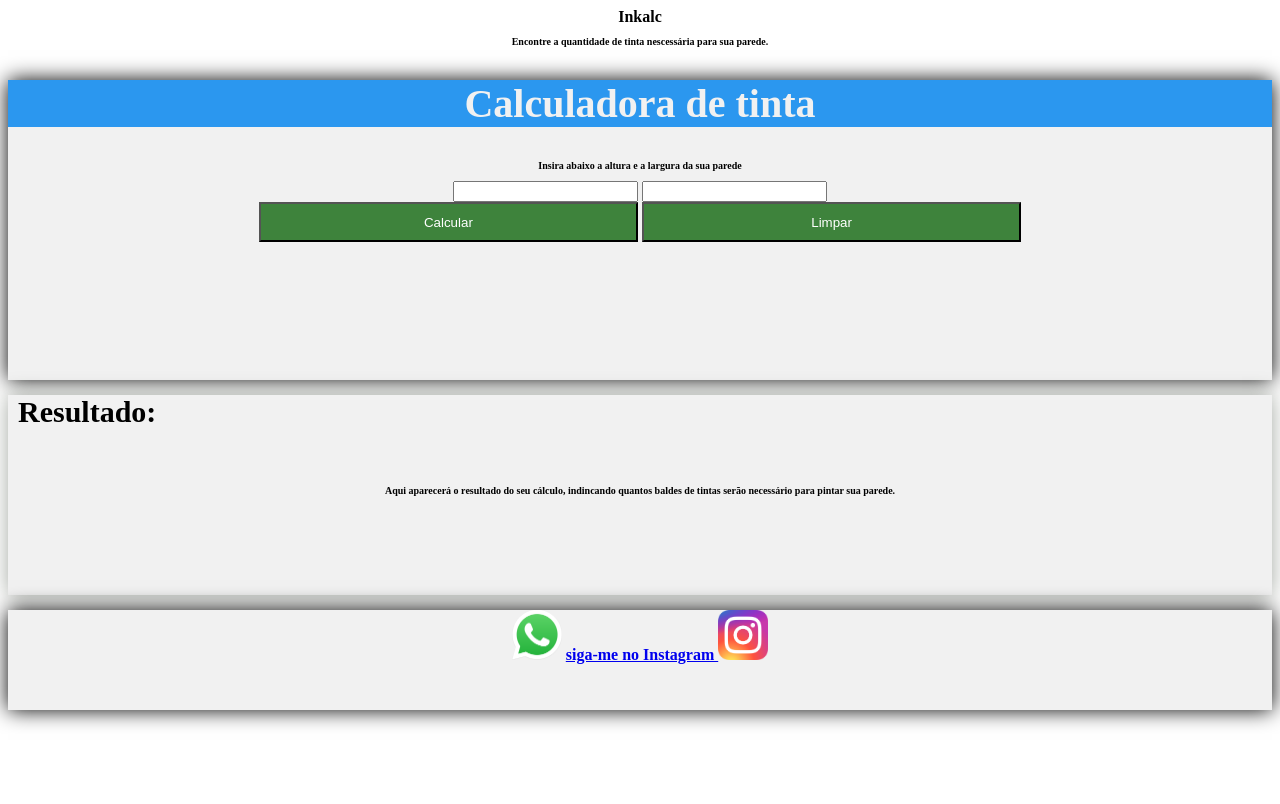
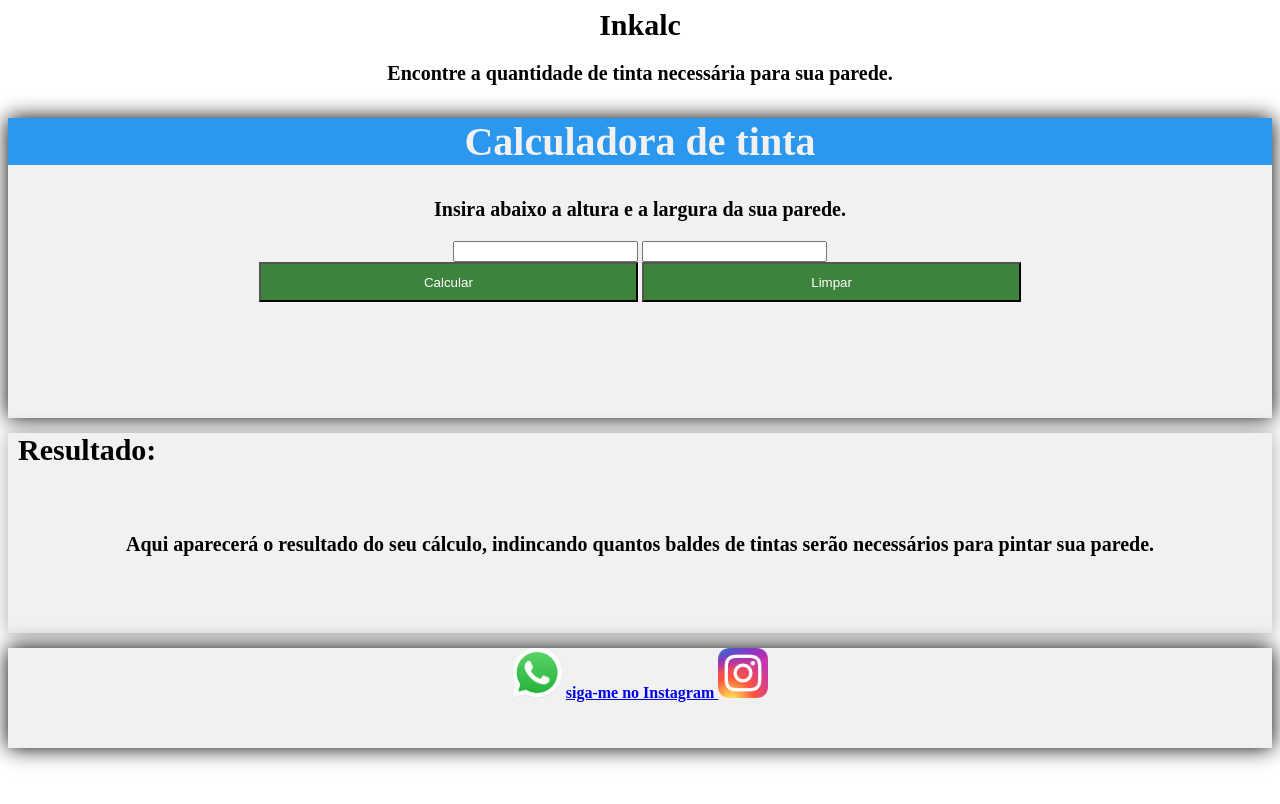
Before and after one commit to SarahTatiane/calculadora_de_tinta, a plain HTML site: page index.html in a window 1280 px wide. Drawn offline with Linux system fonts and the light colour scheme; a script that the page names is missing.

Commit message:
novos concertos ortograficos

```diff
--- a/index.html
+++ b/index.html
@@ -13,13 +13,13 @@
 
 <body>
   <header>Inkalc</header>
- <p>Encontre a quantidade de tinta nescessária para sua parede.
+ <p>Encontre a quantidade de tinta necessária para sua parede.
   </p>
  <div id="calcular">
 
   <h2> Calculadora de tinta</h2>
 
-  <p>Insira abaixo a altura e a largura da sua parede
+  <p>Insira abaixo a altura e a largura da sua parede.
   </p>
   <input id="altura" type="number">
   <input id= "largura" type="number"></br>
@@ -29,7 +29,7 @@
  <div id="resultado">
    <h1>Resultado:</h1>
    <p>
-     Aqui aparecerá o resultado do seu cálculo, indincando quantos baldes de tintas serão necessário para pintar sua parede.
+     Aqui aparecerá o resultado do seu cálculo, indincando quantos baldes de tintas serão necessários para pintar sua parede.
    </p>
  </div>
  <div id="contato">
--- a/style.css
+++ b/style.css
@@ -1,3 +1,7 @@
+header{
+  background-color: white;
+  font-size: 30px;
+}
 body{
   height: 100vh;
   background-color:white;
@@ -55,7 +59,7 @@ color: #F1F1F1;
   font-size: 50px;
 }
 p{
-  font-size: 10px;
+  font-size: 20px;
   font-weight: bold;
   text-align: center;
 }
```
